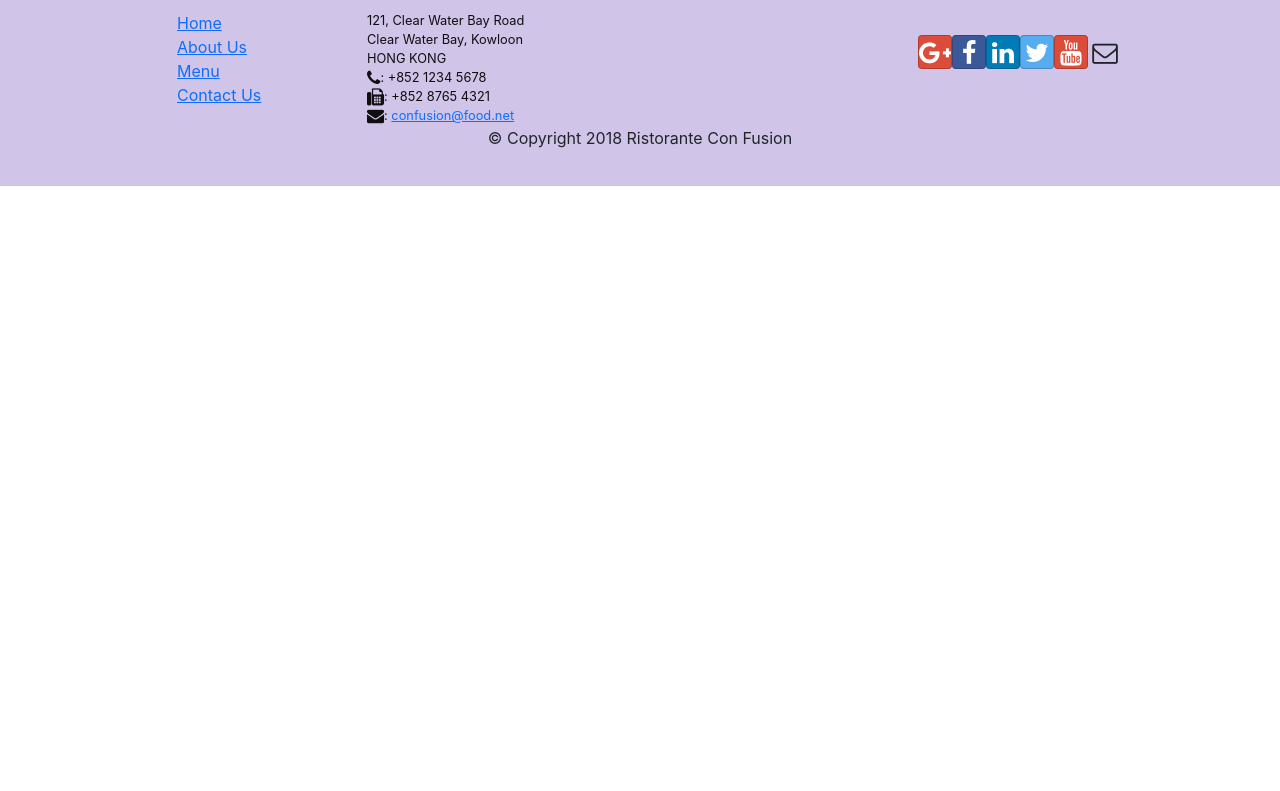
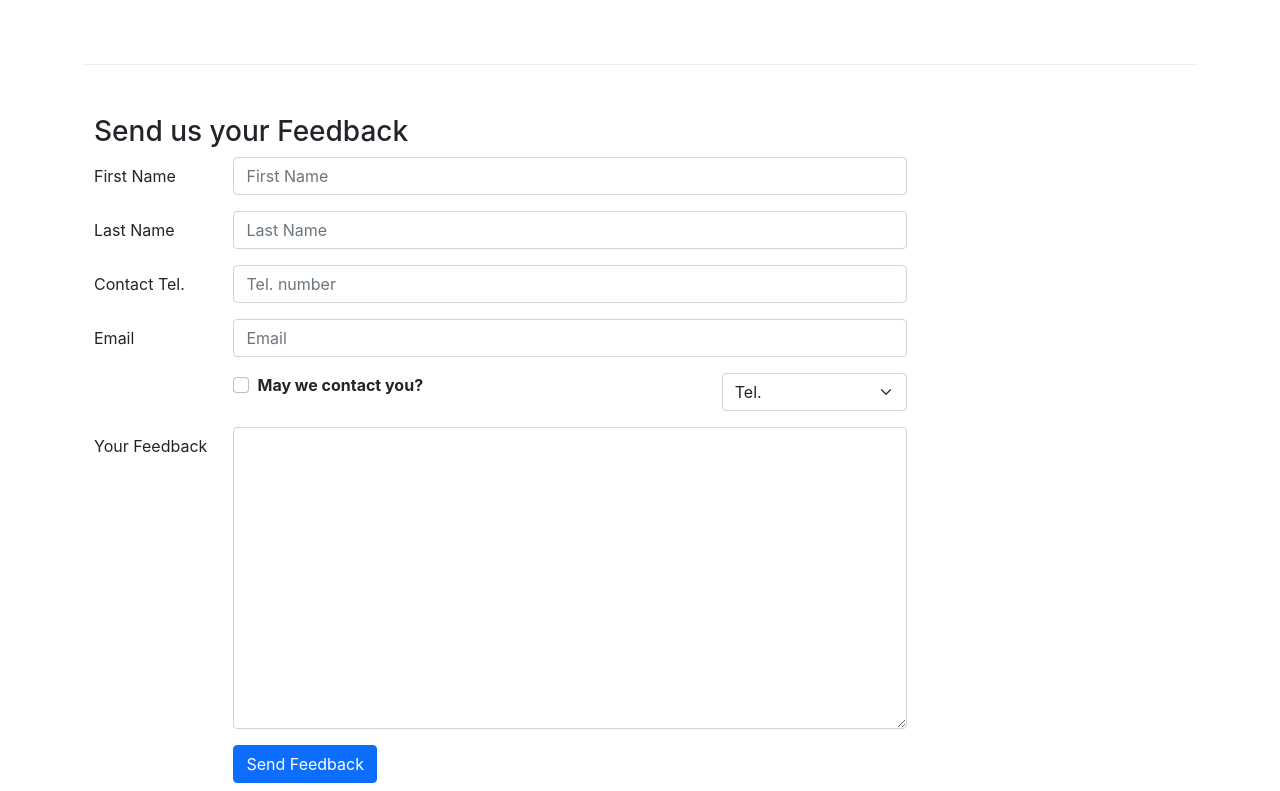
Before and after one commit to CurtiePi/confusion, a React (Create React App) app: page /contactus in a window 1280 px wide. Shown: the part 889-1680 px from the top of the page. Before the commit the page ends 1075 px from the top, so only its background shows below. Built offline with nearby package versions, Linux system fonts and the light colour scheme.

Commit message:
Added a Controlled Form

```diff
--- a/src/components/ContactComponent.js
+++ b/src/components/ContactComponent.js
@@ -1,8 +1,54 @@
-import React from 'react';
+import React, { Component } from 'react';
+import { Breadcrumb, BreadcrumbItem, Button, Form, FormGroup, Label, Input, Col } from 'reactstrap';
+import { Link } from 'react-router-dom';
 
-function Contact(props) {
+class Contact extends Component {
+    constructor(props) {
+        super(props);
+
+        this.state = {
+            firstname: '',
+            lastname: '',
+            telnum: '',
+            email: '',
+            agree: false,
+            contactType: 'Tel.',
+            message: ''
+        }
+
+        this.handleInputChange = this.handleInputChange.bind(this);
+        this.handleSubmit = this.handleSubmit.bind(this);
+    }
+
+    handleInputChange(event) {
+        const target = event.target;
+        const value = target.type === 'checkbox' ? target.checked : target.value;
+        const name = target.name;
+
+        this.setState({
+            [name]: value
+        });
+    }
+
+    handleSubmit(event) {
+        console.log(`Current State is: ${JSON.stringify(this.state)}`);
+        alert(`Current State is: ${JSON.stringify(this.state)}`);
+        event.preventDefault();
+    }
+
+    render() {
         return(
             <div className="container">
+                <div className="row">
+                    <Breadcrumb>
+                        <BreadcrumbItem><Link to='/home'>Home</Link></BreadcrumbItem>
+                        <BreadcrumbItem active>Contact Us</BreadcrumbItem>
+                    </Breadcrumb>
+                    <div className="col-12">
+                        <h3>Contact Us</h3>
+                        <hr />
+                    </div>
+                </div>
                 <div className="row row-content">
                     <div className="col-12">
                     <h3>Location Information</h3>
@@ -29,8 +75,98 @@
                         </div>
                     </div>
                 </div>
+                <div className="row row-content">
+                    <div className="col-12">
+                        <h3>Send us your Feedback</h3>
+                    </div>
+                    <div className="col-12 col-md-9">
+                        <Form onSubmit={this.handleSubmit}>
+                            <FormGroup row>
+                                <Label htmlFor="firstname" md={2}>First Name</Label>
+                                <Col md={10}>
+                                    <Input type="text" id="firstname" name="firstname"
+                                        placeholder="First Name"
+                                        value={this.state.firstname}
+                                        onChange={this.handleInputChange}
+                                    />
+                                </Col>
+                            </FormGroup>
+                            <FormGroup row>
+                                <Label htmlFor="lastname" md={2}>Last Name</Label>
+                                <Col md={10}>
+                                    <Input type="text" id="lastname" name="lastname"
+                                        placeholder="Last Name"
+                                        value={this.state.lastname}
+                                        onChange={this.handleInputChange}
+                                    />
+                                </Col>
+                            </FormGroup>
+                            <FormGroup row>
+                                <Label htmlFor="telnum" md={2}>Contact Tel.</Label>
+                                <Col md={10}>
+                                    <Input type="text" id="telnum" name="telnum"
+                                        placeholder="Tel. number"
+                                        value={this.state.telnum}
+                                        onChange={this.handleInputChange}
+                                    />
+                                </Col>
+                            </FormGroup>
+                            <FormGroup row>
+                                <Label htmlFor="email" md={2}>Email</Label>
+                                <Col md={10}>
+                                    <Input type="text" id="email" name="email"
+                                        placeholder="Email"
+                                        value={this.state.email}
+                                        onChange={this.handleInputChange}
+                                    />
+                                </Col>
+                            </FormGroup>
+                            <FormGroup row>
+                                <Col md={{size: 6, offset: 2}}>
+                                    <FormGroup check>
+                                        <Label check>
+                                            <Input type="checkbox"
+                                                name="agree"
+                                                checked={this.state.agree}
+                                                onChange={this.handleInputChange}
+                                            />
+                                            <strong>May we contact you?</strong>
+                                        </Label>
+                                    </FormGroup>
+                                </Col>
+                                <Col md={{size: 3, offset: 1}}>
+                                    <Input type="select" name="contactType"
+                                        value={this.state.contactType}
+                                        onChange={this.handleInputChange}
+                                    >
+                                        <option>Tel.</option>
+                                        <option>Email</option>
+                                    </Input>
+                                </Col>
+                            </FormGroup>
+                            <FormGroup row>
+                                <Label htmlFor="message" md={2}>Your Feedback</Label>
+                                <Col md={10}>
+                                    <Input type="textarea" id="message" name="message"
+                                        rows="12"
+                                        value={this.state.message}
+                                        onChange={this.handleInputChange}
+                                    />
+                                </Col>
+                            </FormGroup>
+                            <FormGroup row>
+                                <Col md={{size: 10, offset: 2}}>
+                                    <Button type="submit" color="primary">
+                                        Send Feedback
+                                    </Button>
+                                </Col>
+                            </FormGroup>
+                        </Form>
+                    </div>
+                </div>
             </div>
         );
     }
+}
 
 export default Contact;
```
Lines whose indentation alone changed are shown as unchanged.
